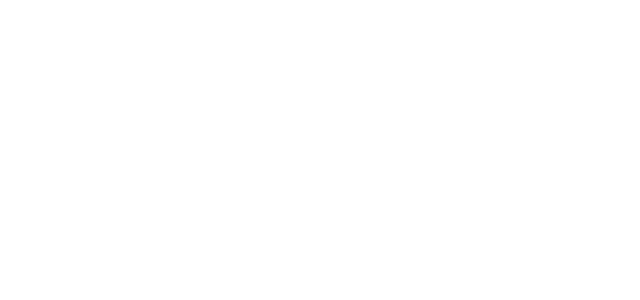
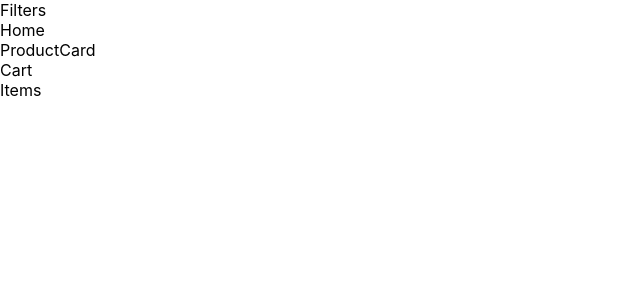
Before and after one commit to BeaMozer/E-commerce, a React (Create React App) app in the folder e-commerce-react/: page / in a window 1280 px wide. Shown: the top 300 px of the page, without its empty margins (0-640 px from the left). Built offline with nearby package versions, Linux system fonts and the light colour scheme.

Commit message:
[configuração]criei os compoenentes principais do projeto

```diff
--- a/e-commerce-react/src/App.js
+++ b/e-commerce-react/src/App.js
@@ -1,5 +1,15 @@
+import Filters from "./Components/Filters";
+import Home from "./Components/ProductList/Home";
+import Cart from "./Components/ShoppingCart/Cart";
+
 function App() {
-  return <></>;
+  return (
+    <>
+      <Filters />
+      <Home />
+      <Cart />
+    </>
+  );
 }
 
 export default App;
--- a/e-commerce-react/src/Components/Filters/index.jsx
+++ b/e-commerce-react/src/Components/Filters/index.jsx
@@ -0,0 +1,7 @@
+import React from "react";
+
+const Filters = () => {
+  return <div>Filters</div>;
+};
+
+export default Filters;
--- /dev/null
+++ b/e-commerce-react/src/Components/ProductList/Home/ProductCard/index.jsx
@@ -0,0 +1,7 @@
+import React from "react";
+
+const ProductCard = () => {
+  return <div>ProductCard</div>;
+};
+
+export default ProductCard;
--- a/e-commerce-react/src/Components/ProductList/Home/index.jsx
+++ b/e-commerce-react/src/Components/ProductList/Home/index.jsx
@@ -0,0 +1,13 @@
+import React from "react";
+import ProductCard from "./ProductCard";
+
+const Home = () => {
+  return (
+    <div>
+      Home
+      <ProductCard />
+    </div>
+  );
+};
+
+export default Home;
--- /dev/null
+++ b/e-commerce-react/src/Components/ShoppingCart/Cart/Items/index.jsx
@@ -0,0 +1,7 @@
+import React from "react";
+
+function Items() {
+  return <div>Items</div>;
+}
+
+export default Items;
--- a/e-commerce-react/src/Components/ShoppingCart/Cart/index.jsx
+++ b/e-commerce-react/src/Components/ShoppingCart/Cart/index.jsx
@@ -0,0 +1,13 @@
+import React from "react";
+import Items from "./Items";
+
+const Cart = () => {
+  return (
+    <div>
+      Cart
+      <Items />
+    </div>
+  );
+};
+
+export default Cart;
```
Also changed, not shown: e-commerce-react/src/Components/ProductList/Home/ProductCard/style.jsx (added), e-commerce-react/src/Components/ShoppingCart/Cart/Items/style.jsx (added), e-commerce-react/src/Components/ShoppingCart/Items/index.jsx (deleted), e-commerce-react/src/Components/ShoppingCart/Items/style.jsx (deleted).
